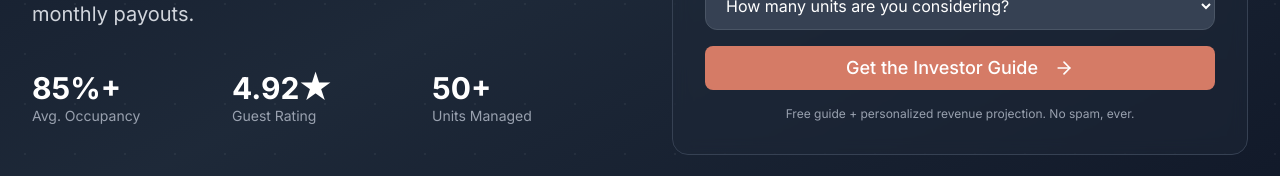
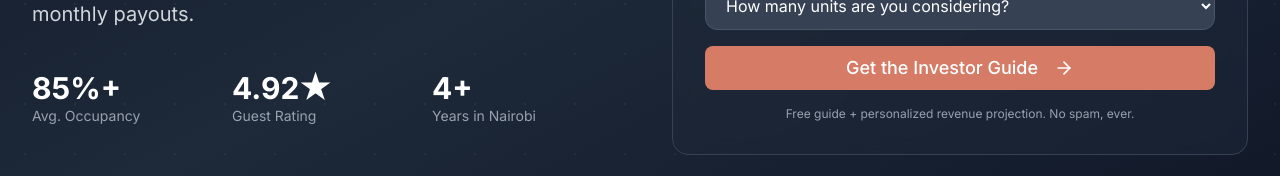
Before and after one commit to elitestaysafrica/website, a Next.js app: page /invest in a window 1280 px wide. Shown: the part 517-693 px from the top of the page. Built offline with nearby package versions, Linux system fonts and the light colour scheme; no server answers.

Commit message:
Fix: replace 50+ units in invest page hero with 4+ years in Nairobi

```diff
--- a/src/app/invest/page.tsx
+++ b/src/app/invest/page.tsx
@@ -294,8 +294,8 @@ export default function InvestPage() {
                   <div className="text-sm text-gray-400">Guest Rating</div>
                 </div>
                 <div>
-                  <div className="text-3xl font-bold text-white">50+</div>
-                  <div className="text-sm text-gray-400">Units Managed</div>
+                  <div className="text-3xl font-bold text-white">4+</div>
+                  <div className="text-sm text-gray-400">Years in Nairobi</div>
                 </div>
               </div>
 
```
